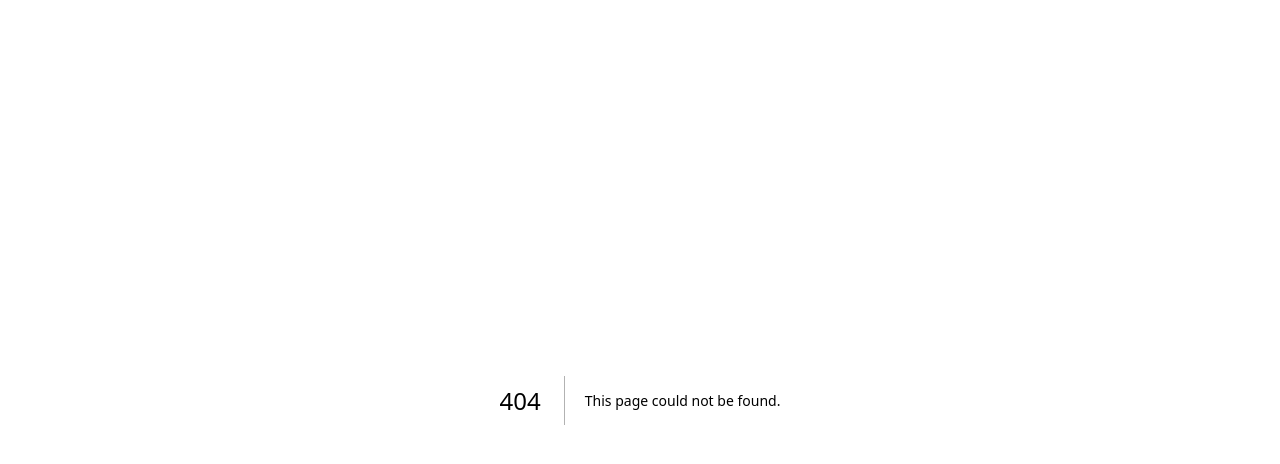
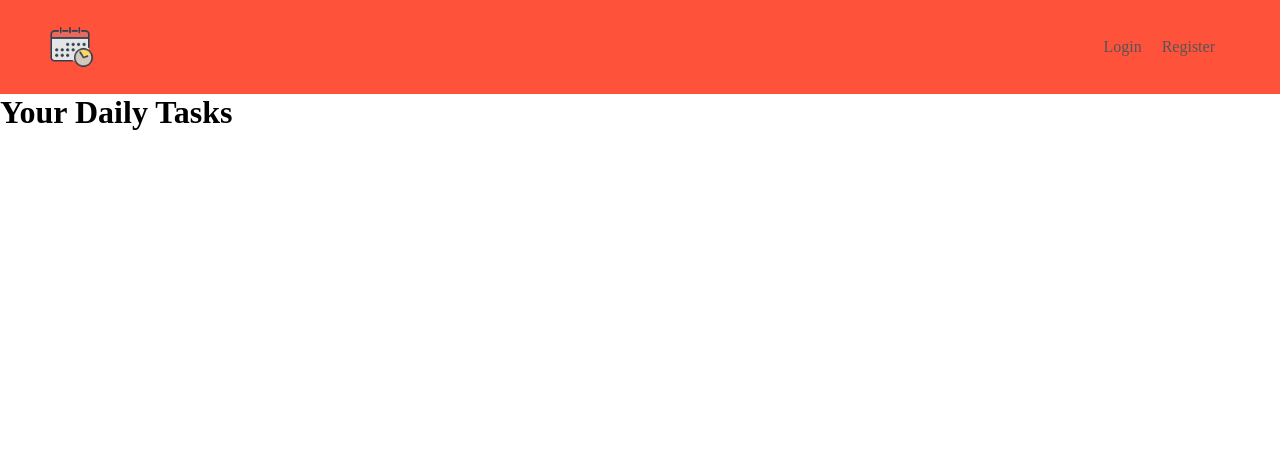
Before and after one commit to ojr4316/meetandhack, a Next.js app in the folder frontend/: page /daily-tasks in a window 1280 px wide. Before the commit this address had no page. Shown: the top 464 px of the page. Built offline with nearby package versions, Linux system fonts and the light colour scheme.

Commit message:
moved login and reg pages down

```diff
--- a/frontend/pages/api/register.ts
+++ b/frontend/pages/api/register.ts
@@ -1,6 +1,6 @@
 import type { NextApiRequest, NextApiResponse } from "next";
 import { PrismaClient } from "@prisma/client";
-import { withIronSessionApiRoute } from "iron-session/next/dist";
+import { withIronSessionApiRoute } from "iron-session/next";
 import { sessionOptions } from "../../lib/session";
 const prisma = new PrismaClient();
 const bcrypt = require("bcrypt");
--- /dev/null
+++ b/frontend/pages/daily-tasks.tsx
@@ -0,0 +1,26 @@
+import Image from "next/image";
+import Link from "next/link";
+import { Component } from "react";
+import Layout from "../Components/Layout";
+import styles from "../styles/Home.module.css";
+
+type Props = {};
+
+type State = {};
+
+export default class DailyTasks extends Component<Props, State> {
+  constructor(props: Props) {
+    super(props);
+
+    this.state = {};
+  }
+
+  render() {
+    return (
+      <Layout page="Home">
+        <h1>Your Daily Tasks</h1>
+      </Layout>
+
+    );
+  }
+}
--- a/frontend/pages/register.tsx
+++ b/frontend/pages/register.tsx
@@ -16,6 +16,9 @@ export default function Register() {
     const [username, setUsername] = useState("");
     const [password, setPassword] = useState("");
     return (
+      <div className="page-container">
+        <br />
+        <br />
         <div className="form-container">
           <span>
             <h1>Register</h1>
@@ -30,6 +33,7 @@ export default function Register() {
             <button className="btn" type="submit" onClick={() => register(username, password, email, name)}>Submit</button>
             </span>
         </div>
+        </div>
     )
 
 }
--- a/frontend/styles/globals.css
+++ b/frontend/styles/globals.css
@@ -5,6 +5,11 @@
 }
 h1{
   margin-bottom: 20px;
+}
+.page_container {
+  width: 100%;
+  height: 100%;
+  background: #fff;
 }
 .form-container{
     background: white;
```
Also changed, not shown: frontend/pages/login.tsx (+6 -1 lines), frontend/styles/Daily-Tasks.css (added).
